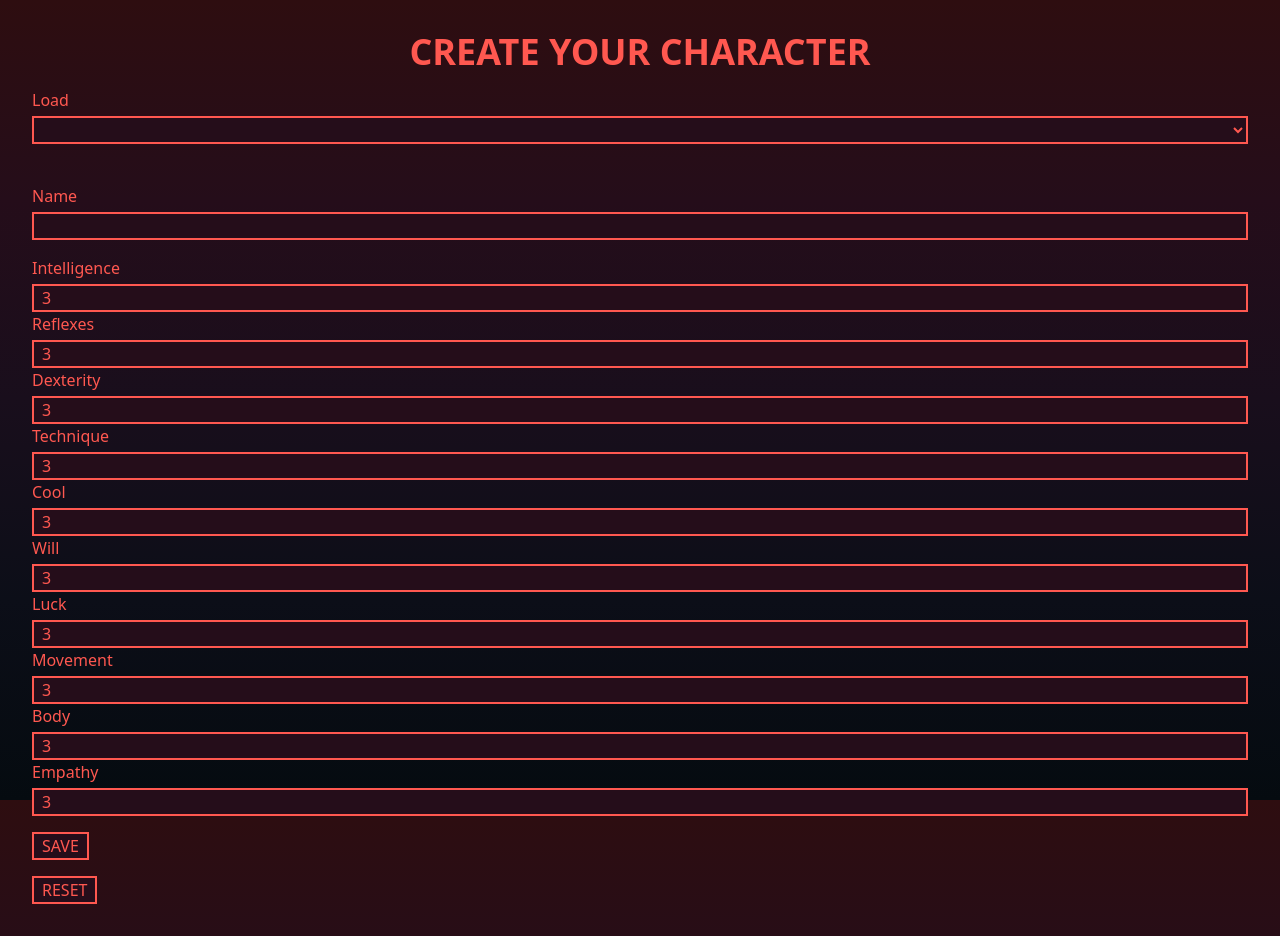
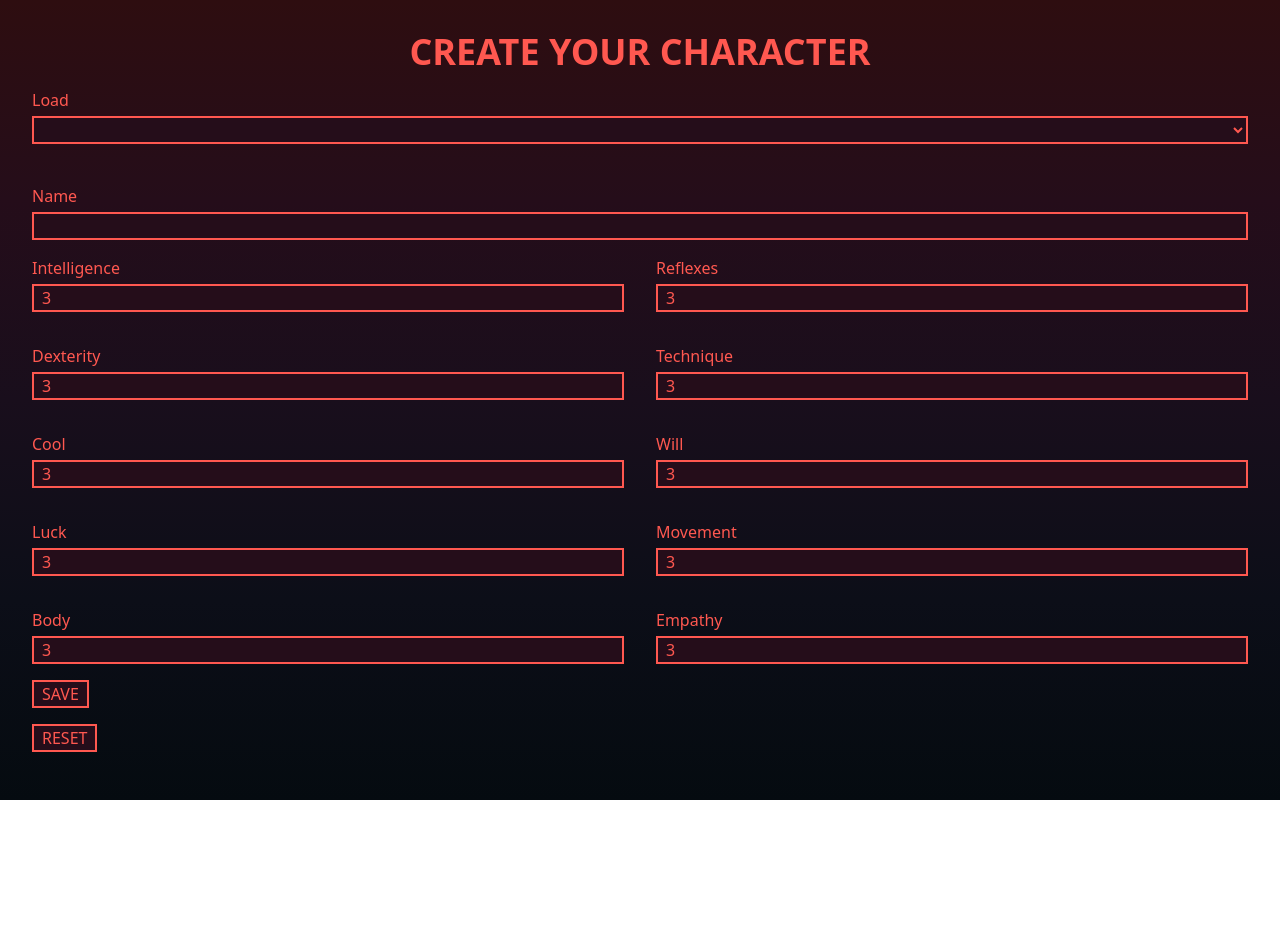
Before and after one commit to BigChicChicken/test-angular, an Angular app in the folder app/: page / in a window 1280 px wide. After the commit the page ends 800 px from the top, so only its background shows below. Built offline with nearby package versions, Linux system fonts and the light colour scheme.

Commit message:
Change skills template in two columns

```diff
--- a/app/src/app/scenes/character-editor/character-editor.component.html
+++ b/app/src/app/scenes/character-editor/character-editor.component.html
@@ -6,7 +6,7 @@
 
 <form class='flex flex-col gap-4' [formGroup]="characterForm" (ngSubmit)="onSubmit()">
     <app-text-input formControlName='name' id='name' label='Name'/>
-    <div formGroupName="skills">
+    <div class='grid grid-cols-2 gap-8' formGroupName="skills">
         <app-number-input formControlName='intelligence' id='intelligence' label='Intelligence' [min]='3'/>
         <app-number-input formControlName='reflexes' id='reflexes' label='Reflexes' [min]='3'/>
         <app-number-input formControlName='dexterity' id='dexterity' label='Dexterity' [min]='3'/>
```
